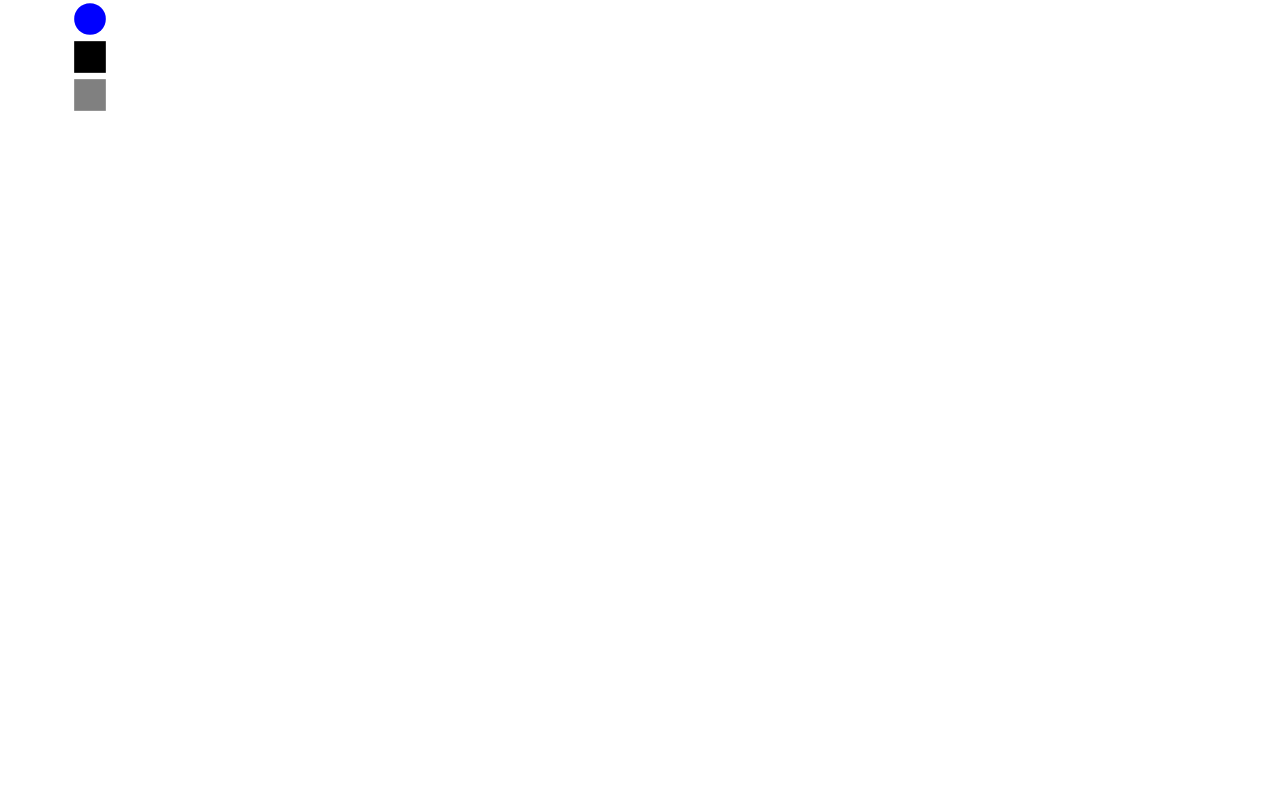
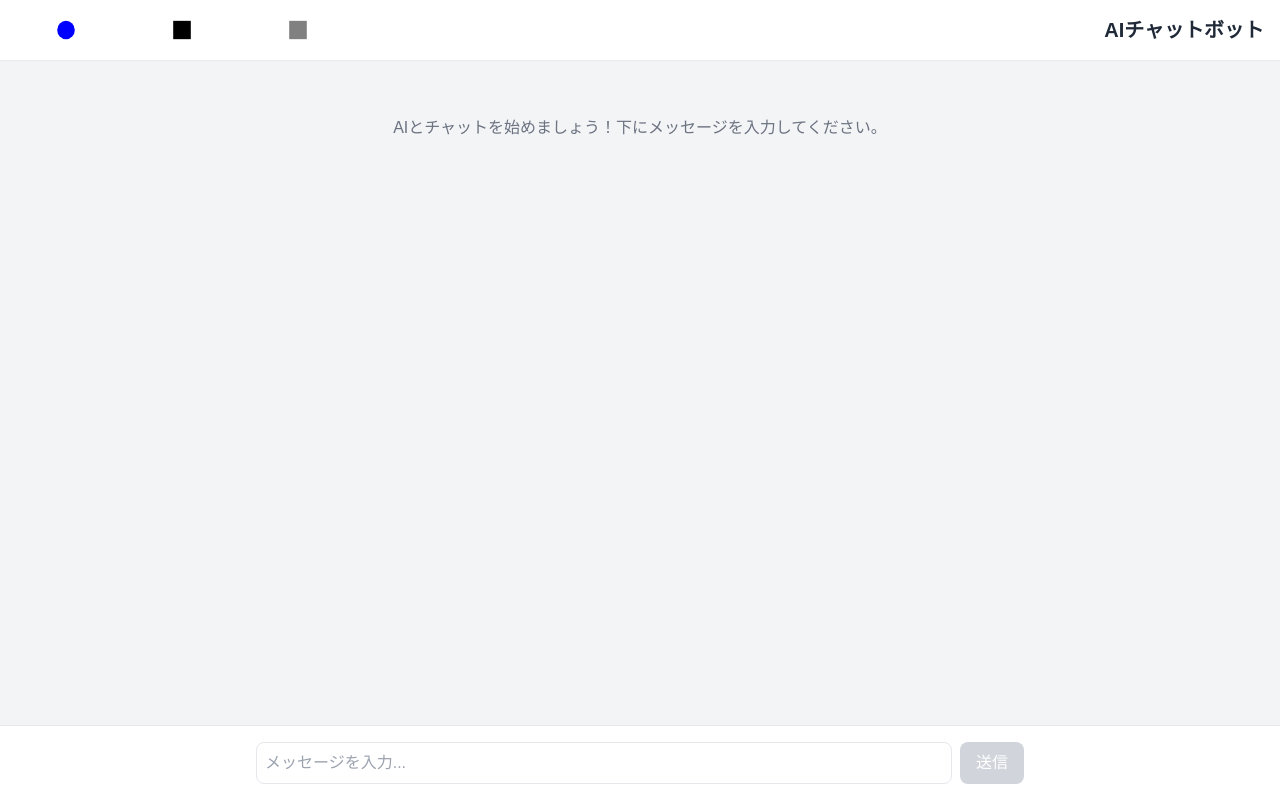
Before and after one commit to yamadatarousan/chatbot-app, a Next.js app in the folder frontend/: page / in a window 1280 px wide. Built offline with nearby package versions, Linux system fonts and the light colour scheme.

Commit message:
AIチャットボットの初期機能実装 OpenAIのAPIにテキストを投げて応答をもらう

```diff
--- a/frontend/app/page.tsx
+++ b/frontend/app/page.tsx
@@ -1,12 +1,104 @@
+'use client';
 import Image from 'next/image';
+import { useState, useRef, useEffect } from 'react';
 
-export default function Page() {
+const Home: React.FC = () => {
+  const [message, setMessage] = useState('');
+  const [replies, setReplies] = useState<string[]>([]);
+  const [isLoading, setIsLoading] = useState(false);
+  const chatRef = useRef<HTMLDivElement>(null);
+
+  const sendMessage = async () => {
+    if (!message.trim()) return;
+    setIsLoading(true);
+    try {
+      const res = await fetch('http://localhost/api/chat', {
+        method: 'POST',
+        headers: { 'Content-Type': 'application/json; charset=utf-8' },
+        body: JSON.stringify({ message }),
+      });
+      if (!res.ok) throw new Error('API error');
+      const data = await res.json(); // JSONとしてパース
+      const reply = data.message; // バックエンドが返すメッセージフィールド
+      setReplies([...replies, `You: ${message}`, `AI: ${reply}`]);
+      setMessage('');
+    } catch (error) {
+      setReplies([...replies, `Error: ${(error as Error).message}`]);
+    } finally {
+      setIsLoading(false);
+    }
+  };
+
+  const handleKeyDown = (e: React.KeyboardEvent<HTMLInputElement>) => {
+    if (e.key === 'Enter') sendMessage();
+  };
+
+  // 自動スクロール
+  useEffect(() => {
+    chatRef.current?.scrollTo({ top: chatRef.current.scrollHeight, behavior: 'smooth' });
+  }, [replies]);
+
   return (
-    <div>
-      <Image src="/icons/globe.svg" alt="Globe" width={180} height={38} priority />
-      <Image src="/icons/next.svg" alt="Next.js" width={180} height={38} priority />
-      <Image src="/icons/vercel.svg" alt="Vercel" width={180} height={38} priority />
-      {/* 他のコンテンツ */}
+    <div className="flex flex-col h-screen bg-gray-100">
+      <header className="bg-white shadow-sm p-4 flex justify-between items-center">
+        <div className="flex space-x-4">
+          <Image src="/icons/globe.svg" alt="Globe" width={100} height={24} priority />
+          <Image src="/icons/next.svg" alt="Next.js" width={100} height={24} priority />
+          <Image src="/icons/vercel.svg" alt="Vercel" width={100} height={24} priority />
+        </div>
+        <h1 className="text-xl font-semibold text-gray-800">AIチャットボット</h1>
+      </header>
+
+      <div ref={chatRef} className="flex-1 overflow-y-auto p-4 space-y-4">
+        {replies.length === 0 ? (
+          <div className="text-center text-gray-500 mt-10">
+            AIとチャットを始めましょう！下にメッセージを入力してください。
+          </div>
+        ) : (
+          replies.map((reply, index) => (
+            <div
+              key={index}
+              className={`flex ${reply.startsWith('You:') ? 'justify-end' : 'justify-start'}`}
+            >
+              <div
+                className={`max-w-xs md:max-w-md p-3 rounded-lg ${
+                  reply.startsWith('You:')
+                    ? 'bg-blue-500 text-white'
+                    : reply.startsWith('Error:')
+                    ? 'bg-red-100 text-red-800'
+                    : 'bg-white text-gray-800 shadow'
+                }`}
+              >
+                {reply}
+              </div>
+            </div>
+          ))
+        )}
+      </div>
+
+      <div className="bg-white p-4 border-t shadow-sm">
+        <div className="flex space-x-2 max-w-3xl mx-auto">
+          <input
+            type="text"
+            value={message}
+            onChange={(e) => setMessage(e.target.value)}
+            onKeyDown={handleKeyDown}
+            placeholder="メッセージを入力..."
+            className="flex-1 p-2 border rounded-lg focus:outline-none focus:ring-2 focus:ring-blue-500"
+          />
+          <button
+            onClick={sendMessage}
+            disabled={!message.trim() || isLoading}
+            className={`px-4 py-2 bg-blue-500 text-white rounded-lg hover:bg-blue-600 disabled:bg-gray-300 transition-colors ${
+              isLoading ? 'opacity-50' : ''
+            }`}
+          >
+            {isLoading ? '送信中...' : '送信'}
+          </button>
+        </div>
+      </div>
     </div>
   );
-}
+};
+
+export default Home;
```
Also changed, not shown: 1 other file (tests, documents, lock files or other folders).
